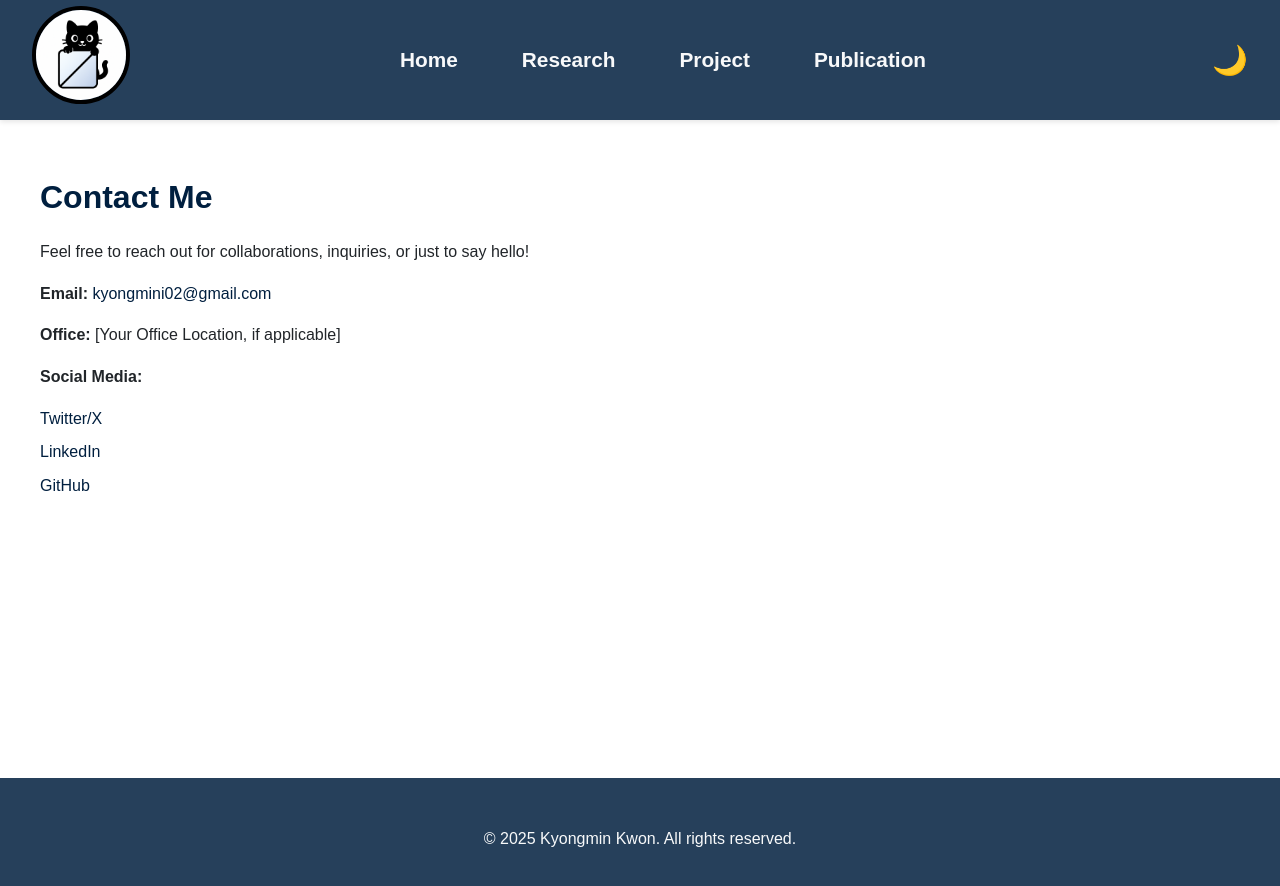
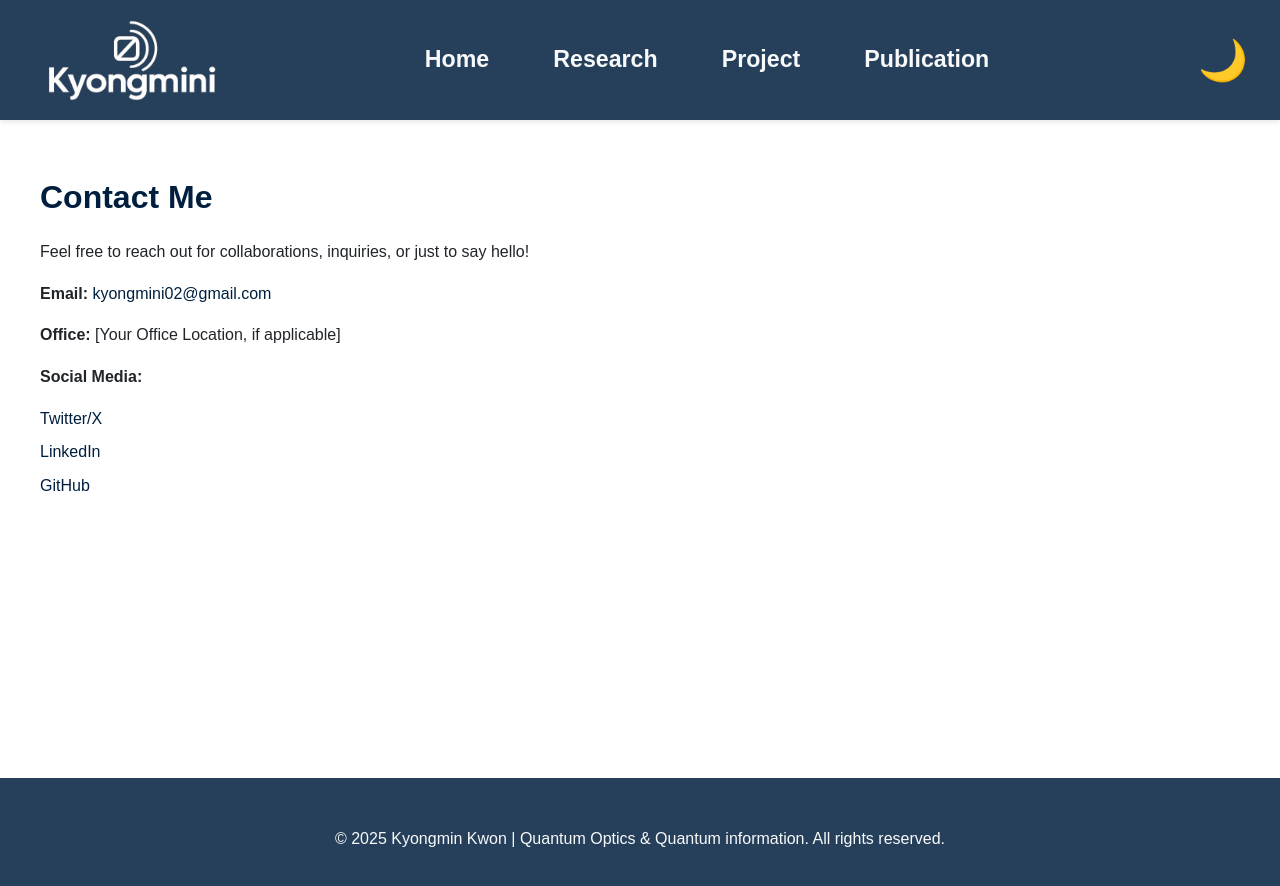
Before and after one commit to kyongmini/kyongmini.github.io, a Jekyll site: the page built from contact.md, in a window 1280 px wide. Shown: the top 886 px of the page. Built offline with Jekyll 4.4.1, drawn with Linux system fonts in a browser that asks for light colours.

```diff
--- a/_includes/footer.html
+++ b/_includes/footer.html
@@ -1,5 +1,4 @@
 <footer>
-    <div class="footer-container">
-        <p>&copy; {{ site.time | date: "%Y" }} Kyongmin Kwon. All rights reserved.</p>
-    </div>
+    <p>&copy; {{ site.time | date: '%Y' }} {{ site.title }}. All rights reserved.</p>
+    <img src="/assets/images/cat_moon.png" alt="Easter Egg Cat" class="easter-egg-cat">
 </footer>
--- a/_includes/head.html
+++ b/_includes/head.html
@@ -8,6 +8,6 @@
     <style>
         html { scroll-behavior: smooth; }
     </style>
-    <link rel="icon" type="image/png" href="/assets/images/cat-logo.png">
-    <link rel="shortcut icon" type="image/png" href="/assets/images/cat-logo.png">
+    <link rel="icon" type="image/png" href="/assets/images/cat-logo-round.png">
+    <link rel="shortcut icon" type="image/png" href="/assets/images/cat-logo-round.png">
 </head>
--- a/_includes/header.html
+++ b/_includes/header.html
@@ -1,8 +1,8 @@
 <header>
     <div class="header-container">
         <div class="brand">
-             <a href="/" aria-label="Home">
-                <img src="/assets/images/cat-logo.png" alt="Kyungmin Kwon Logo" class="logo">
+            <a href="/" aria-label="Home" class="brand-link">
+                <img src="/assets/images/logo.png" alt="Kyungmin Kwon Logo" class="logo">
             </a>
         </div>
         <nav class="main-nav">
--- a/_sass/_utilities.scss
+++ b/_sass/_utilities.scss
@@ -2,7 +2,7 @@
 
 // Dark Mode
 body.dark-mode {
-    background-color: #101F3D;
+    background-color: #0a192f; /* image_cbb8bc.png의 배경색과 유사하게 조정 */
     color: $text-light;
     h1,
     h2,
@@ -13,7 +13,7 @@
         color: $text-light;
     }
     a {
-        color: $accent-color;
+        color: $accent-color; /* 이 부분은 아래에서 호버 효과 제거를 위해 다시 변경될 수 있음 */
     }
     .hero-section {
         background-color: darken($primary-color, 5%);
@@ -37,7 +37,7 @@
 }
 
 main {
-    padding-top: 140px; /* 헤더 높이보다 크게 조정 */
+    padding-top: 140px; /* 헤더 높이(120px) + 여유 공간 */
     flex-grow: 1; /* Allow main to grow and push footer down */
 }
 
@@ -59,21 +59,13 @@
     position: relative;
     padding-bottom: 2px;
     transition: color 0.3s ease;
-    &:hover {
+    /* &:hover 호버 효과 제거 시작 */
+    /* &:hover {
         color: $accent-color;
-    }
+    } */
+    /* &:hover 호버 효과 제거 끝 */
     &::after {
-        content: '';
-        position: absolute;
-        width: 0;
-        height: 2px;
-        bottom: 0;
-        left: 0;
-        background-color: $accent-color;
-        transition: width 0.3s ease;
-    }
-    &:hover::after {
-        width: 100%;
+        content: none; /* 밑줄 효과 제거 */
     }
 }
 
@@ -101,7 +93,7 @@
 header {
     position: fixed;
     width: 100%;
-    top: 0;
+    top: 0; /* 상단 빈 공간 제거를 위해 0으로 변경 */
     z-index: 1000;
     box-shadow: 0 2px 5px rgba(0, 0, 0, 0.1);
     background-color: rgba($primary-color, 0.85);
@@ -116,19 +108,28 @@
     max-width: 1600px;
     margin: 0 auto;
     padding: 0 2rem;
-    height: 120px; /* 헤더 더 두껍게 변경 */
+    height: 120px;
 }
 
-.brand {
+.brand-link { /* 로고와 텍스트를 묶는 링크 */
     display: flex;
     align-items: center;
+    text-decoration: none;
+    color: $text-light;
 }
 
 .brand .logo {
-    width: 90px; /* 더 크게 변경 */
-    height: 90px; /* 더 크게 변경 */
-    border-radius: 50%;
-    border: 4px solid #000;
+    width: 200px;
+    height: 200px;
+    margin-top: 25px;
+}
+
+.site-title {
+    color: $text-light;
+    font-size: 1.5rem;
+    font-weight: 600;
+    white-space: nowrap;
+    margin-left: 0.5rem; /* 로고와 텍스트 사이 간격 */
 }
 
 .main-nav {
@@ -152,20 +153,21 @@
 .main-nav a {
     color: $text-light;
     font-weight: 600;
-    font-size: 1.3rem; /* 글자 크기 증가 */
+    font-size: 1.45rem;
     padding: 0.5rem;
     white-space: nowrap;
-    &:hover {
-        color: $accent-color;
+    &:hover { /* 호버 시 색깔 변하는 효과를 없앰 */
+        color: $text-light; /* 기본 색상과 동일하게 설정 */
     }
     &::after {
-        content: none;
+        content: none; /* 밑줄 효과 제거 */
     }
 }
 
 .social-icons {
     display: flex;
     align-items: center;
+    justify-content: flex-end;
     a {
         margin-left: 1rem;
     }
@@ -199,6 +201,7 @@
     }
     header {
         position: static;
+        top: 0; /* 모바일에서는 top 속성 제거 */
     }
     .header-container {
         flex-direction: row;
@@ -221,7 +224,7 @@
 
 @media (max-width: $breakpoint-small) {
     .main-nav a {
-        font-size: 1.1rem; /* 작은 화면에서도 적절하게 조정 */
+        font-size: 1.1rem;
     }
     .social-icons img {
         width: 28px;
@@ -232,7 +235,7 @@
 // Hero Section
 .hero-section {
     min-height: 50vh;
-    background-color: $primary-color; // 파티클이 위에 덮이므로 이 색상은 기본 배경색이 됨
+    background-color: $primary-color; // Fallback background color if particles.js doesn't load
     color: $text-light;
     display: flex;
     justify-content: center;
@@ -248,33 +251,84 @@
     }
 }
 
-#particles-js { // particles.js 컨테이너 스타일 추가
+#particles-js { // particles.js 컨테이너 스타일
   position: absolute;
   width: 100%;
   height: 100%;
-  background-color: $primary-color; // 파티클이 깔릴 배경색. hero-section의 background-color와 일치시키는 것이 좋음
-  background-image: url(''); // 필요하다면 여기에 배경 이미지 추가
+  background-color: $primary-color; // 파티클이 깔릴 배경색 (light mode)
+  background-image: url('');
   background-repeat: no-repeat;
   background-size: cover;
   background-position: 50% 50%;
   z-index: 1; // hero-content 아래에 오도록
 }
 
+body.dark-mode #particles-js { // dark mode일 때 particles-js의 배경색 변경
+    background-color: #0a192f; // 다크 모드 배경색과 일치
+}
+
+
 .hero-content {
     padding: 3rem;
     max-width: 100%;
     position: relative;
-    z-index: 2;
+    z-index: 2; // 파티클 위에 텍스트가 오도록
 }
 
 .hero-image {
     display: none;
 }
 
+
+.social-icons {
+    display: flex;
+    align-items: center;
+    justify-content: flex-end;
+    a {
+        margin-left: 1rem;
+    }
+    img {
+        width: 28px;
+        height: 28px;
+        /* filter: invert(100%); 소셜 아이콘 색 반전 */
+    }
+}
+
+.dark-mode-toggle {
+    background: none;
+    border: none;
+    color: $text-light;
+    font-size: 2.5rem;
+    cursor: pointer;
+    margin-left: 1rem;
+    padding: 0;
+}
+
+.easter-egg-cat {
+    width: 150px; /* 크기는 그대로 유지 */
+    height: auto;
+    position: absolute;
+    right: 1rem; /* 오른쪽 간격을 줄여 오른쪽 끝에 더 가깝게 이동 */
+    bottom: 8rem; /* 아래쪽 간격을 줄여 아래쪽 끝에 더 가깝게 이동 */
+    opacity: 0;
+    pointer-events: none;
+    transition: opacity 0.5s ease-in-out, transform 0.5s ease-in-out;
+    transform: translateY(20px);
+    z-index: 999;
+    filter: invert(0%);
+}
+
+.easter-egg-cat.show {
+    opacity: 1;
+    transform: translateY(0);
+    pointer-events: auto;
+}
+
 // Footer
 footer {
     background-color: rgba($primary-color, 0.85);
     color: $text-light;
-    padding: 2rem 0;
+    padding: 2rem; /* 푸터 패딩 증가 */
     text-align: center;
+    position: relative; /* 푸터 내에서 absolute positioning을 위한 기준점 설정 */
 }
--- a/assets/js/main.js
+++ b/assets/js/main.js
@@ -144,6 +144,34 @@
         }
     }
 
+    // 이스터 에그 기능 추가
+    let clickCount = 0;
+    const easterEggCat = document.querySelector('.easter-egg-cat');
+    const requiredClicks = 5; // 고양이가 나타나기 위한 클릭 횟수
+
+    // Dark Mode Toggle의 클릭 이벤트에 이스터 에그 로직 추가
+    // (기존 Dark Mode 로직 위에 추가되므로 별도의 리스너 추가는 필요 없음)
+    // Dark Mode Toggle의 기존 클릭 이벤트 리스너가 이스터 에그 기능을 포함하도록 함
+    const originalDarkModeToggleClickHandler = darkModeToggle.onclick; // 기존 핸들러 저장 (있다면)
+    darkModeToggle.onclick = (event) => { // 새로운 핸들러 정의
+        if (originalDarkModeToggleClickHandler) {
+            originalDarkModeToggleClickHandler(event); // 기존 핸들러 실행
+        }
+
+        clickCount++;
+        console.log('달 아이콘 클릭 횟수:', clickCount); // 디버깅용
+
+        if (clickCount === requiredClicks) {
+            easterEggCat.classList.add('show');
+            console.log('이스터 에그 고양이 나타남!'); // 디버깅용
+            // 한 번 나타나면 더 이상 카운트되지 않도록 리스너 제거 (선택 사항)
+            // darkModeToggle.removeEventListener('click', this); // 이 부분은 현재 적용 방식에선 복잡하므로 일단 제외
+            // 한 번 나타난 후에는 클릭 카운트를 리셋하거나, 더 이상 이스터 에그가 작동하지 않도록 할 수 있음
+            // clickCount = 0; // 필요시 리셋
+        }
+    };
+
+
     // AOS 초기화
     AOS.init({
         duration: 1000, // 애니메이션 지속 시간 (밀리초)
```
Also changed, not shown: assets/images/cat_moon.png (added), assets/images/logo.png (added).
